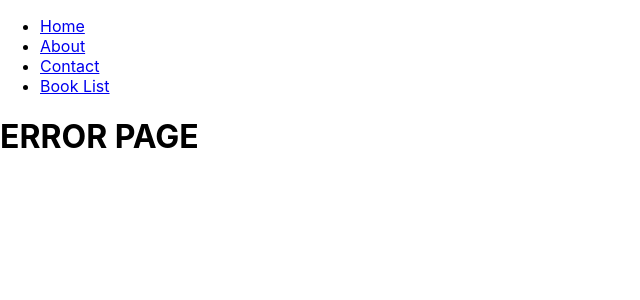
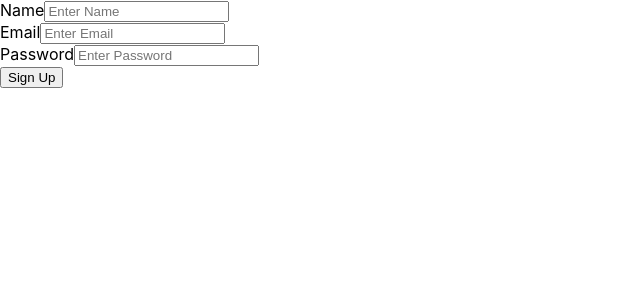
Before and after one commit to mohsinrashid64/React-Stuff, a React (Create React App) app: page /signup in a window 1280 px wide. Shown: the top 300 px of the page, without its empty margins (0-640 px from the left). Built offline with nearby package versions, Linux system fonts and the light colour scheme.

Commit message:
3rd commit

```diff
--- a/package.json
+++ b/package.json
@@ -6,9 +6,11 @@
     "@testing-library/jest-dom": "^5.16.5",
     "@testing-library/react": "^13.4.0",
     "@testing-library/user-event": "^13.5.0",
+    "express": "^4.18.2",
+    "mysql": "^2.18.1",
     "react": "^18.2.0",
     "react-dom": "^18.2.0",
-    "react-router-dom": "^6.14.0",
+    "react-router-dom": "^6.14.1",
     "react-scripts": "5.0.1",
     "web-vitals": "^2.1.4"
   },
--- a/src/App.js
+++ b/src/App.js
@@ -1,52 +1,22 @@
 import './App.css';
 import React from 'react';
-import {Link, Route,Routes} from 'react-router-dom'
-import Home from './Components/Home';
-import About from './Components/About';
-import Contact from './Components/Contact';
-import Book from './Components/Book';
-import BookList from './Components/BookList';
-import NotFound from './Components/NotFound';
+import {Route,Routes} from 'react-router-dom'
+import Login from './Components/Login';
+import Signup from './Components/Signup';
+
 
 
 function App() {
   return (
 
-    <>
-    <nav>
-      <ul>
-        <li>
-          <Link to='/'>Home</Link>
-        </li>
-        <li>
-          <Link to='/about'>About</Link>
-        </li>
-        <li>
-          <Link to='/contact'>Contact</Link>
-        </li>
-        <li>
-          <Link to='/book'>Book List</Link>
-        </li>
-      </ul>
-    </nav>
+    <div>
       <Routes>
-        <Route path="/" element={<Home/>}/>
-        <Route path="/about" element={<About/>}/>
-        <Route path="/contact" element={<Contact/>}/>
-        {/* <Route path="/book" element={<BookList/>}/>
-        <Route path="/book/:id" element={<Book/>}/> */}
-        <Route path="*" element={<NotFound/>}/>
-
-      {/* NESTED ROUTES */}
-      <Route path="/book">
-        <Route index element={<BookList/>}/>
-        <Route path=":id" element={<Book/>}/>
-      </Route>
-      {/* NESTED ROUTES */}
+      <Route path='/' element={<Login/>}></Route>
+      <Route path='/signup' element={<Signup/>}></Route>
+      </Routes>
 
 
-      </Routes>
-    </>
+    </div>
 
   );
 }
--- a/src/Components/About.js
+++ /dev/null
@@ -1,10 +0,0 @@
-import React from "react";
-
-
-export default function About(){
-    return(
-        <div>
-            <h1>ABOUT PAGE</h1>
-        </div>
-    )
-}
--- a/src/Components/Book.js
+++ /dev/null
@@ -1,12 +0,0 @@
-import React from "react";
-import { useParams } from "react-router-dom";
-
-
-export default function Book(){
-    const {id} = useParams()
-    return(
-        <div>
-            <h1>BOOK {id}</h1>
-        </div>
-    )
-}
--- a/src/Components/BookList.js
+++ /dev/null
@@ -1,12 +0,0 @@
-import React from "react";
-import { Link } from "react-router-dom";
-
-export default function BookList(){
-    return(
-        <div>
-            <h1>BOOK LIST</h1>
-            <Link to="/book/1">Book 1</Link>
-            <Link to="/book/2">Book 2</Link>
-        </div>
-    )
-}
--- a/src/Components/Contact.js
+++ /dev/null
@@ -1,10 +0,0 @@
-import React from "react";
-
-
-export default function Contact(){
-    return(
-        <div>
-            <h1>CONTACT PAGE</h1>
-        </div>
-    )
-}
--- a/src/Components/Home.js
+++ /dev/null
@@ -1,10 +0,0 @@
-import React from "react";
-
-
-export default function Home(){
-    return(
-        <div>
-            <h1>HOME PAGE</h1>
-        </div>
-    )
-}
--- /dev/null
+++ b/src/Components/Login.js
@@ -0,0 +1,40 @@
+import React from 'react'
+import { Link } from 'react-router-dom';
+import { useState } from 'react';
+import Validation from './LoginValidation';
+
+export default function Login(){
+    const[values,setValues] = useState({
+        email:'',
+        password:''
+    })
+    const [errors,setErrors] =useState({})
+    const handleInput = (event)=>{
+        setValues(prev => ({...prev,[event.target.name]:[event.target.value]}))
+    }
+    const handleSubmit=(event)=>{
+        event.preventDefault();
+        setErrors(Validation(values))
+    }
+    return(
+        <div>
+            <div>
+                <form action = "" onSubmit={handleSubmit}>
+                    <div>
+                        <label>Email</label>
+                        <input type="email" placeholder='Enter Email' onChange={handleInput} name='email'/>
+                        {errors.email && <span>{errors.email}</span>}
+                    </div>
+                    <div>
+                        <label>Password</label>
+                        <input type="password" placeholder='Enter Password' onChange={handleInput} name='password'/>
+                        {errors.password && <span >{errors.password} </span>}
+                    </div>
+                    <button>Log in</button>
+
+                    <Link to='signup'>Create Account</Link>
+                </form>
+            </div>
+        </div>
+    );
+}
--- /dev/null
+++ b/src/Components/LoginValidation.js
@@ -0,0 +1,32 @@
+
+
+
+
+function validation (values) {
+    alert("")
+    let error = {}
+    const email_pattern = /^[^\s@]+@[^\s@]+\. [^\s@]+$/
+    const password_pattern = /^(?=.*\d) (?=.*[a-z])(?=.*[A-Z])[a-zA-Z0-9]{8,}$/
+
+    if (values.email === "") {
+        error.email = "Name should not be empty"
+    }
+
+    else if(!email_pattern.test(values.email)) {
+        error.email = "Email Didn't match"
+    }else {
+        error.email = ""
+    }
+
+    if (values.password === "") {
+        error.password = "Password should not be empty"
+    }
+
+    else if(!password_pattern.test(values.password)) {
+        error.password = "Password didn't match"
+    } else {
+        error.password = ""
+    }
+    return error;
+}
+export default validation
--- a/src/Components/NotFound.js
+++ /dev/null
@@ -1,12 +0,0 @@
-import React from "react";
-
-
-
-export default function NotFound(){
-
-    return(
-        <div>
-            <h1>ERROR PAGE</h1>
-        </div>
-    )
-}
--- /dev/null
+++ b/src/Components/Signup.js
@@ -0,0 +1,48 @@
+import React from 'react'
+import { useState } from 'react'
+import Validation from './SignupValidation';
+
+
+
+export default function Signup(){
+
+    const[values,setValues] = useState({
+        name:'',
+        email:'',
+        password:''
+    })
+    const [errors,setErrors] =useState({})
+    const handleInput = (event)=>{
+        setValues(prev => ({...prev,[event.target.name]:[event.target.value]}))
+    }
+    const handleSubmit=(event)=>{
+        event.preventDefault();
+        setErrors(Validation(values))
+    }
+
+    return(
+        <div>
+            <div>
+            <form action = "" onSubmit={handleSubmit}>
+                    <div>
+                        <label>Name</label>
+                        <input type="Name" placeholder='Enter Name' onChange={handleInput} name='name' />
+                        {errors.name && <span>{errors.name}</span>}
+                    </div>
+                    <div>
+                        <label>Email</label>
+                        <input type="email" placeholder='Enter Email' onChange={handleInput} name='email'/>
+                        {errors.email && <span>{errors.email}</span>}
+                    </div>
+                    <div>
+                        <label>Password</label>
+                        <input type="password" placeholder='Enter Password' onChange={handleInput} name='password'/>
+                        {errors.password && <span >{errors.password} </span>}
+                    </div>
+                    <button>Sign Up</button>
+
+                </form>
+            </div>
+        </div>
+    );
+}
--- /dev/null
+++ b/src/Components/SignupValidation.js
@@ -0,0 +1,39 @@
+
+
+
+
+function validation (values) {
+    alert("")
+    let error = {}
+    const email_pattern = /^[^\s@]+@[^\s@]+\. [^\s@]+$/
+    const password_pattern = /^(?=.*\d) (?=.*[a-z])(?=.*[A-Z])[a-zA-Z0-9]{8,}$/
+
+    if(values.name === ""){
+        error.name= "Name should not be empty";
+    }
+    else{
+        error.name="";
+    }
+
+    if (values.email === "") {
+        error.email = "Email should not be empty"
+    }
+
+    else if(!email_pattern.test(values.email)) {
+        error.email = "Email Didn't match"
+    }else {
+        error.email = ""
+    }
+
+    if (values.password === "") {
+        error.password = "Password should not be empty"
+    }
+
+    else if(!password_pattern.test(values.password)) {
+        error.password = "Password didn't match"
+    } else {
+        error.password = ""
+    }
+    return error;
+}
+export default validation
```
Also changed, not shown: 1 other file (tests, documents, lock files or other folders).
